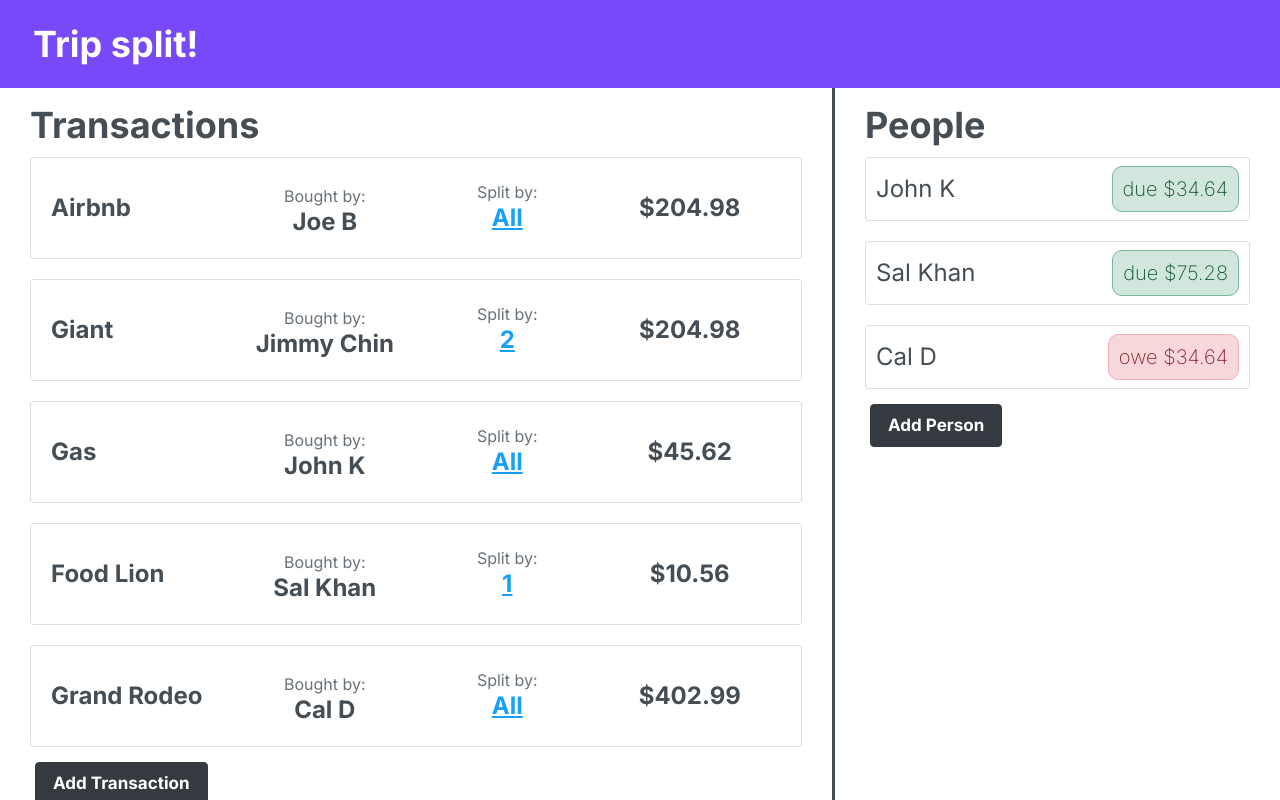
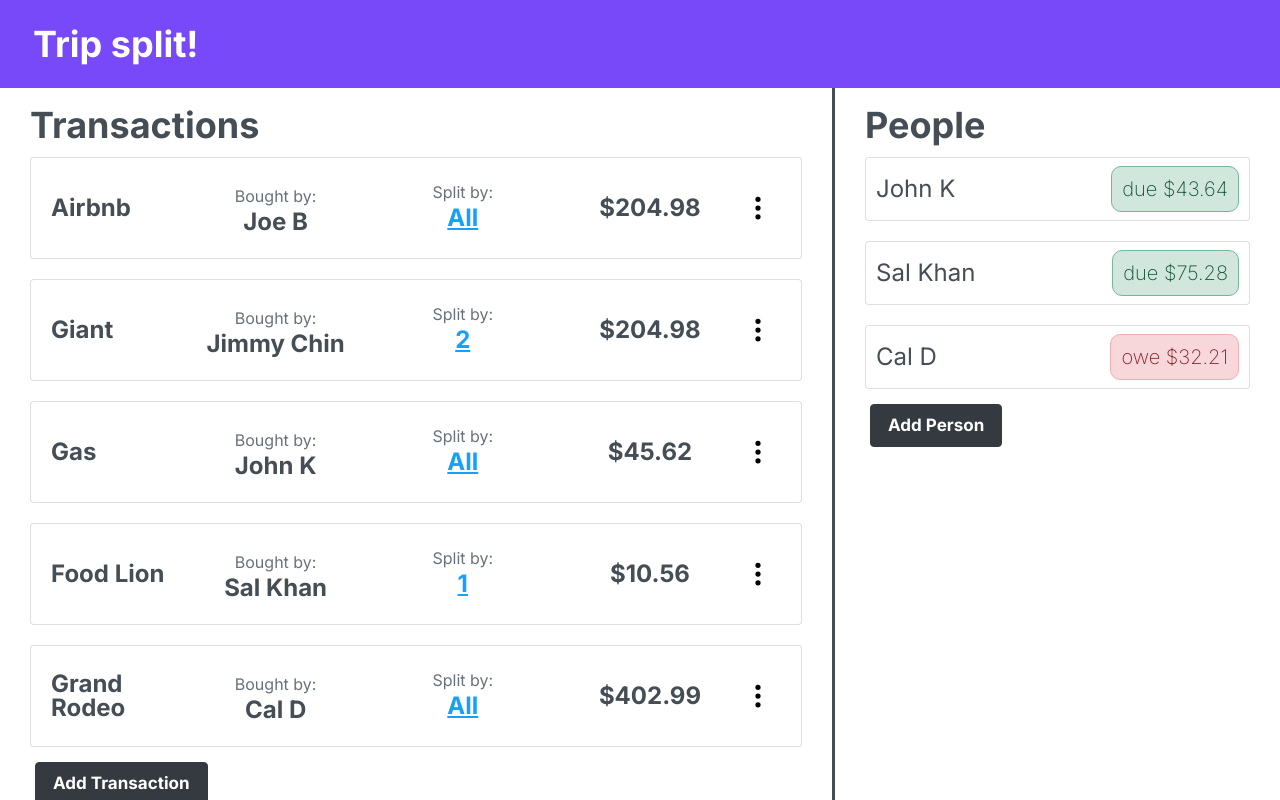
Before and after one commit to Darcy382/trip-split-ui, a React (Create React App) app: page / in a window 1280 px wide. Built offline with nearby package versions, Linux system fonts and the light colour scheme.

Commit message:
adding action items

```diff
--- a/src/components/Button/AddButton.jsx
+++ b/src/components/Button/AddButton.jsx
@@ -4,7 +4,7 @@ import Button from 'react-bootstrap/Button'
 function AddButton(props) {
     return (
         <div className={classes.buttonContainer}>
-            <Button onClick={props.action} variant="dark"><p class={classes.buttonText}>{props.children}</p></Button>
+            <Button onClick={props.addHandler} variant="dark"><p class={classes.buttonText}>{props.children}</p></Button>
         </div>
     )
 }
--- a/src/components/Button/AddButton.module.css
+++ b/src/components/Button/AddButton.module.css
@@ -1,5 +1,5 @@
 .buttonContainer {
-    padding: 5px;
+    padding: 5px 5px 18px 5px;
 }
 
 .buttonText {
--- a/src/components/people/People.jsx
+++ b/src/components/people/People.jsx
@@ -1,3 +1,4 @@
+import {useState} from 'react'
 import ScrollList from "components/ScrollList/ScrollList"
 import SectionTitle from "../SectionTitle/SectionTitle"
 import classes from "./People.module.css"
@@ -5,14 +6,33 @@ import PersonCard from "./PersonCard/PersonCard"
 import AddButton from "components/Button/AddButton"
 
 const People = (props) => {
+
+
+    const [peopleList, setPeopleList] = useState([
+        {name: "John K", amount: 43.64},
+        {name: "Sal Khan", amount: 75.28},
+        {name: "Cal D", amount: -32.21}
+    ])
+
+    function renderPeopleList() {
+        return peopleList.map((person) =>
+            <PersonCard
+                name={person.name}
+                amount={person.amount}
+            />
+        )
+    }
+
+    function addPerson() {
+        setPeopleList([...peopleList, {name: "Ben Stone", amount: -34.11}])
+    }
+
     return (
         <div class={classes.people}>
             <SectionTitle>People</SectionTitle>
             <ScrollList>
-                <PersonCard name={"John K"} amount={34.64}></PersonCard>
-                <PersonCard name={"Sal Khan"} amount={75.28}></PersonCard>
-                <PersonCard name={"Cal D"} amount={-34.64}></PersonCard>
-                <AddButton variant="dark">Add Person</AddButton>
+                {renderPeopleList()}
+                <AddButton addHandler={addPerson} variant="dark">Add Person</AddButton>
             </ScrollList>
 
         </div>
--- a/src/components/people/personCard/PersonCard.jsx
+++ b/src/components/people/personCard/PersonCard.jsx
@@ -23,7 +23,7 @@ function RenderOweAmount(amount) {
 const PersonCard = (props) => {
     return (
         <div class={classes.cardContainer}>
-            <Card>
+            <Card bsPrefix="custom-card card">
                 <Card.Body bsPrefix="custom-card-body">
                     <div style={{display:'flex', alignItems:"center"}}>
                         <p class={classes.name}>{props.name}</p>
--- a/src/components/transactions/TransactionCard/TransactionCard.jsx
+++ b/src/components/transactions/TransactionCard/TransactionCard.jsx
@@ -1,12 +1,28 @@
+import React from "react"
 import classes from "./TransactionCard.module.css"
 import Card from 'react-bootstrap/Card';
 import OverlayTrigger from 'react-bootstrap/OverlayTrigger';
 import Tooltip from 'react-bootstrap/Tooltip';
+import Dropdown from 'react-bootstrap/Dropdown';
+import ThreeDotsSvg from 'icons/three-dots-vertical.svg';
+
+const ThreeDots = React.forwardRef(({ onClick }, ref) => (
+    <div
+        class='threeDotsContainer'
+        ref={ref}
+        onClick={(e) => {
+            e.preventDefault();
+            onClick(e);
+        }}
+    >
+        <img class="threeDots" src={ThreeDotsSvg}/>
+    </div>
+))
 
 function TransactionCard(props) {
     return (
         <div class={classes.cardContainer}>
-            <Card>
+            <Card bsPrefix="custom-card card">
                 <Card.Body>
                     <div class={classes.bodyContainer}>
                         <h3 class={classes.h3Title}>{props.transactionName}</h3>
@@ -28,6 +44,14 @@ function TransactionCard(props) {
                             </OverlayTrigger>
                         </div>
                         <h3 class={classes.amount}>${props.transactionAmount}</h3>
+                        <Dropdown>
+                            <Dropdown.Toggle as={ThreeDots} id="dropdown-custom-components" />
+                            <Dropdown.Menu variant="dark">
+                                <Dropdown.Item>Edit</Dropdown.Item>
+                                <Dropdown.Item>Delete</Dropdown.Item>
+                            </Dropdown.Menu>
+                        </Dropdown>
+
                     </div>
                 </Card.Body>
             </Card>
--- a/src/components/transactions/TransactionCard/TransactionCard.module.css
+++ b/src/components/transactions/TransactionCard/TransactionCard.module.css
@@ -1,10 +1,11 @@
 .cardContainer {
     padding: 10px 0px;
+    /* padding: 0 200px 0 0; */
 }
 
 .bodyContainer {
     display: grid;
-    grid-template-columns: 1fr 1fr 1fr 1fr;
+    grid-template-columns: 0.7fr 1fr 1fr 1fr 0.2fr;
     align-items: center;
 }
 
--- a/src/components/transactions/Transactions.jsx
+++ b/src/components/transactions/Transactions.jsx
@@ -16,7 +16,7 @@ const Transactions = (props) => {
     ])
 
     function renderTransactions() {
-        const transactionCopy =  transactions.map((transaction) =>
+        return transactions.map((transaction) =>
             <TransactionCard
                 transactionName={transaction.transactionName}
                 buyerName={transaction.buyerName}
@@ -24,7 +24,6 @@ const Transactions = (props) => {
                 transactionAmount={transaction.transactionAmount}
             />
         )
-        return transactionCopy
     }
 
     function addTransaction() {
@@ -36,7 +35,7 @@ const Transactions = (props) => {
             <SectionTitle>Transactions</SectionTitle>
             <ScrollList>
                 {renderTransactions()}
-                <AddButton action={addTransaction} variant="dark">Add Transaction</AddButton>
+                <AddButton addHandler={addTransaction} variant="dark">Add Transaction</AddButton>
             </ScrollList>
         </div>
     )
--- a/src/index.css
+++ b/src/index.css
@@ -20,6 +20,29 @@ code {
   padding: 0;
 }
 
+.custom-card:hover {
+  border: 1px solid #b8b8b8;
+}
+
+
 .custom-card-body {
   padding: 8px 10px;
 }
+
+.threeDotsContainer {
+  display: inline-block;
+  text-align: right;
+  width: auto;
+
+}
+
+.threeDots {
+  height: 1.8em;
+  padding: 5px 0;
+  box-sizing: content-box;
+  border-radius: 4px;
+}
+
+.threeDots:hover, .show>.threeDotsContainer>.threeDots {
+  background-color: #d7d9dc;
+}
```
Also changed, not shown: src/icons/three-dots-vertical.svg (added).
